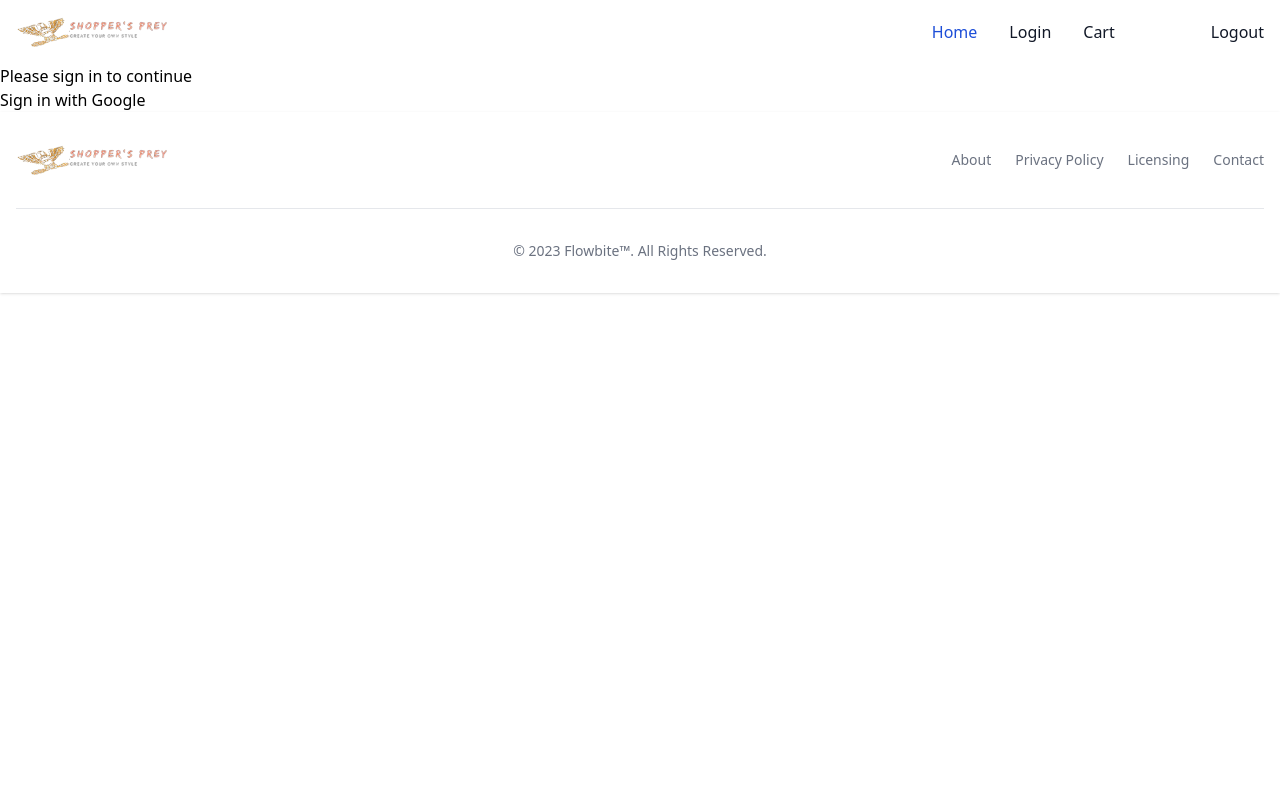
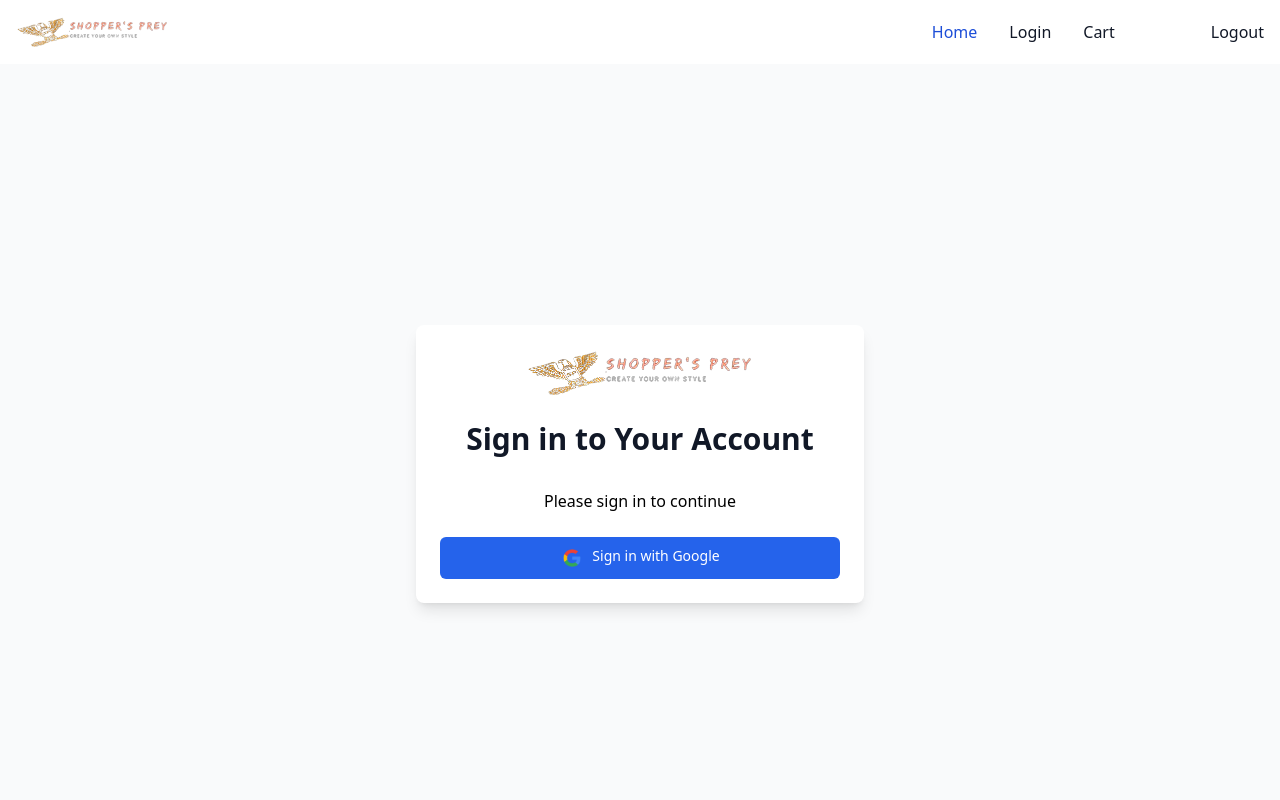
Before and after one commit to pokharel59/shoppersprey_customer, a Next.js app: page /loginPage in a window 1280 px wide. Shown: the top 800 px of the page. Built offline with nearby package versions, Linux system fonts and the light colour scheme; no server answers.

Commit message:
added login fun

```diff
--- a/app/api/auth/[...nextauth]/route.js
+++ b/app/api/auth/[...nextauth]/route.js
@@ -1,8 +1,6 @@
 import NextAuth from "next-auth/next";
 import GoogleProvider from "next-auth/providers/google";
 import FacebookProvider from "next-auth/providers/facebook";
-import Users from "@/app/libs/models/Schema";
-import { connectionStr } from "app/libs/mongodb";
 
 const handler = NextAuth({
   providers: [
@@ -16,29 +14,6 @@
       clientSecret: process.env.FACEBOOK_CLIENT_SECRET,
     }),
   ],
-  callbacks: {
-    async signIn(user) {
-      const { email, name } = user;
-
-      try {
-        await mongoose.connect(connectionStr); // Make sure mongoose is imported
-        const existingUser = await Users.findOne({ email });
-
-        if (existingUser) {
-          // User already exists, return a response indicating the user exists
-          return true; // Continue with login
-        } else {
-          // User doesn't exist, save the new user
-          const newUser = new Users({ email, name });
-          await newUser.save();
-          return true; // Continue with login
-        }
-      } catch (error) {
-        console.error('Error saving user:', error);
-        return false; // Return false on error
-      }
-    },
-  },
 });
 
 export { handler as GET, handler as POST };
--- a/app/components/header.js
+++ b/app/components/header.js
@@ -1,8 +1,7 @@
 import Link from 'next/link';
 import React from 'react'
 
-const HeaderPage = ({userName, userEmail, handleLogout}) => {
-    console.log(userName, userEmail);
+const HeaderPage = ({userName, userImage}) => {
     return (
         <nav className=" dark:bg-gray-900 ">
             <div className="max-w-screen-xl flex flex-wrap items-center justify-between mx-auto p-4">
@@ -31,10 +30,10 @@
                             <p className="block py-2 pl-3 pr-4 text-gray-900 rounded hover:bg-gray-100 md:hover:bg-transparent md:border-0 md:hover:text-blue-700 md:p-0 dark:text-white md:dark:hover:text-blue-500 dark:hover:bg-gray-700 dark:hover:text-white md:dark:hover:bg-transparent">{userName}</p>
                         </li>
                         <li>
-                            <p className="block py-2 pl-3 pr-4 text-gray-900 rounded hover:bg-gray-100 md:hover:bg-transparent md:border-0 md:hover:text-blue-700 md:p-0 dark:text-white md:dark:hover:text-blue-500 dark:hover:bg-gray-700 dark:hover:text-white md:dark:hover:bg-transparent">{userEmail}</p>
+                            <p className="block py-2 pl-3 pr-4 text-gray-900 rounded hover:bg-gray-100 md:hover:bg-transparent md:border-0 md:hover:text-blue-700 md:p-0 dark:text-white md:dark:hover:text-blue-500 dark:hover:bg-gray-700 dark:hover:text-white md:dark:hover:bg-transparent">{userImage}</p>
                         </li>
                         <li>
-                            <a href="#" onClick={handleLogout} className="block py-2 pl-3 pr-4 text-gray-900 rounded hover:bg-gray-100 md:hover:bg-transparent md:border-0 md:hover:text-blue-700 md:p-0 dark:text-white md:dark:hover:text-blue-500 dark:hover:bg-gray-700 dark:hover:text-white md:dark:hover:bg-transparent">Logout</a>
+                            <a href="#" className="block py-2 pl-3 pr-4 text-gray-900 rounded hover:bg-gray-100 md:hover:bg-transparent md:border-0 md:hover:text-blue-700 md:p-0 dark:text-white md:dark:hover:text-blue-500 dark:hover:bg-gray-700 dark:hover:text-white md:dark:hover:bg-transparent">Logout</a>
                         </li>
                     </ul>
                 </div>
--- a/app/libs/models/Schema.js
+++ b/app/libs/models/Schema.js
@@ -14,7 +14,7 @@
     default: Date.now
   },
   paid: { type: String, required: true },
-  // recipient: { type: String, required: true }
+  recipient: { type: String, required: true },
   name: { type: String, required: true },
   price: {type: String, required: true},
   quantity: { type: Number, reqired: true},
--- a/app/loginPage/page.js
+++ b/app/loginPage/page.js
@@ -1,22 +1,39 @@
 "use client"
 import { signIn, signOut, useSession } from 'next-auth/react';
+import { useRouter } from 'next/navigation';
 
 export default function LoginPage() {
+  const router = useRouter();
   const { data: session } = useSession();
 
+  const handleLogin = async () => {
+    await signIn('google');
+  };
+
   return (
-    <div>
-      {session ? (
+    <div className="min-h-screen flex items-center justify-center bg-gray-50 py-12 px-4 sm:px-6 lg:px-8">
+      <div className="max-w-md w-full space-y-8 p-6 bg-white rounded-lg shadow-lg">
         <div>
-          <p>Welcome, {session.user.name}!</p>
-          <button onClick={() => signOut()}>Sign out</button>
+          <img className="mx-auto h-12 w-auto" src="/logo.png" alt="Your Logo" />
+          <h2 className="mt-6 text-center text-3xl font-extrabold text-gray-900">
+            Sign in to Your Account
+          </h2>
         </div>
-      ) : (
-        <div>
-          <p>Please sign in to continue</p>
-          <button onClick={() => signIn('google')}>Sign in with Google</button>
-        </div>
-      )}
+        {session ? (
+          router.push("/productDisplay")
+        ) : (
+          <div>
+            <p className="mt-4 text-center">Please sign in to continue</p>
+            <div className="mt-6">
+              <button onClick={handleLogin} type="button" className="group relative w-full flex justify-center py-2 px-4 border border-transparent text-sm font-medium rounded-md text-white bg-blue-600 hover:bg-blue-700 focus:outline-none focus:ring-2 focus:ring-offset-2 focus:ring-blue-500">
+                <img class="w-6 h-6 mr-2" src="google.png"></img>
+                Sign in with Google
+              </button>
+
+            </div>
+          </div>
+        )}
+      </div>
     </div>
   );
 }
--- a/app/productView/[productList]/page.js
+++ b/app/productView/[productList]/page.js
@@ -58,15 +58,17 @@
     };
 
     const handleOrder = async () => {
+        let recipient = "";
 
-        // if (!session) {
-        //     alert('Please log in to place an order. ');
-        //     router.push('/loginPage')
-        //     return;
-        // }
-
+        if (session === "unautenticated") {
+            alert('Please log in to place an order. ');
+            router.push('/loginPage')
+            return;
+        }else{
+            recipient = `${session.user.name}, ${session.user.email}`;
+        }
         try {
-            console.log(name, price, quantity, paid, orderStatus);
+            console.log(recipient, name, price, quantity, paid, orderStatus);
 
             const requestOptions = {
                 method: 'POST',
@@ -74,7 +76,7 @@
                     'Content-Type': 'application/json'
                 },
                 body: JSON.stringify({
-                // recipient: `${session.user.name}, ${session.user.email}, ${session.user.nummber}`,
+                recipient: recipient,
                 name: name,
                 price: price,
                 quantity: parseInt(quantity),
```
Also changed, not shown: public/google.png (added), 1 other file (tests, documents, lock files or other folders).
